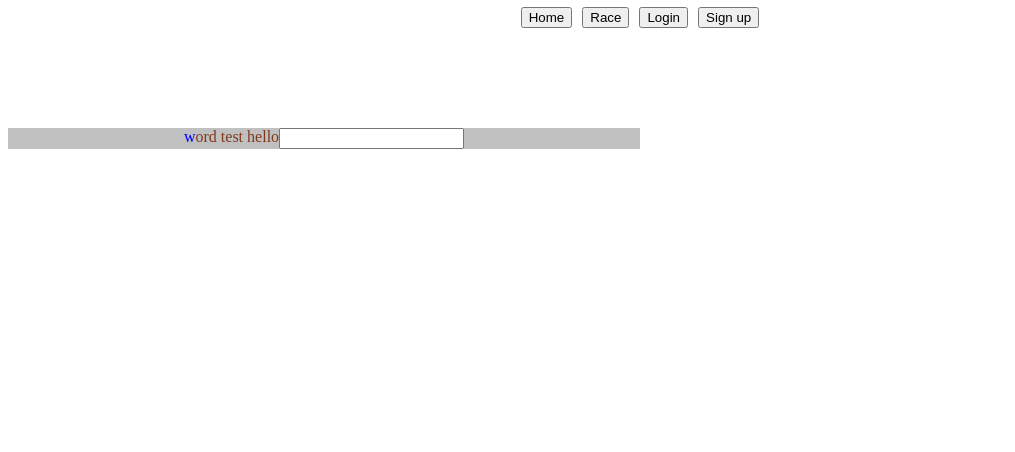
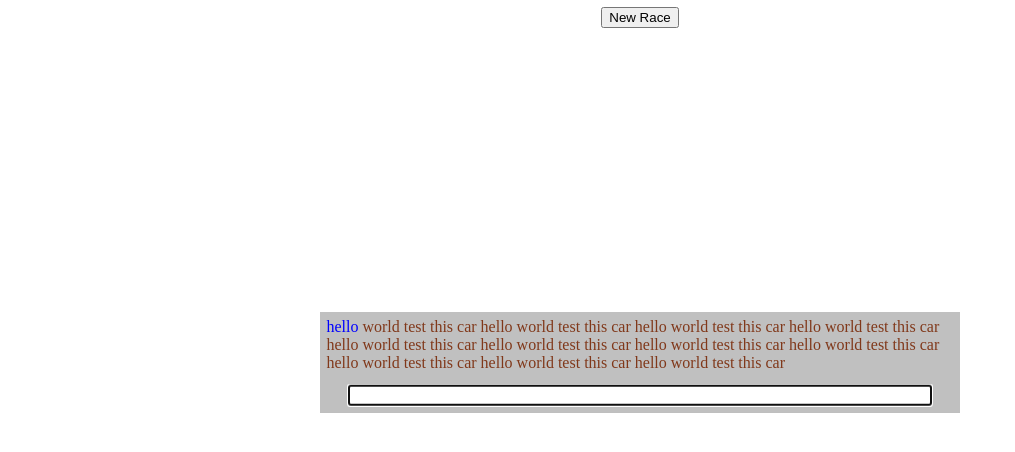
Before and after one commit to ignasrum/keebRace, a plain HTML site: page index.html in a window 1280 px wide. Shown: the part 38-490 px from the top of the page, without its empty margins (0-1015 px from the left). Drawn offline with Linux system fonts and the light colour scheme.

Commit message:
Somewhat improved, still needs work

```diff
--- a/index.html
+++ b/index.html
@@ -9,10 +9,7 @@
     <body>
         <h2 id="title">keebRace</h2>
         <nav id="nav_bar">
-            <button class="nav_button">Home</button>
-            <button class="nav_button">Race</button>
-            <button class="nav_button">Login</button>
-            <button class="nav_button">Sign up</button>
+            <button class="nav_button id="button_new_race"">New Race</button>
         </nav>
         <div id="display_area">
             <div id="word_display"></div>
--- a/race.js
+++ b/race.js
@@ -1,59 +1,99 @@
-let words = ['word', 'test', 'hello']
+let text = 'Hello World This is ME testing'
+let text1 = 'hello world test this car'
+let text2 = 'hello world test this car hello world test this car hello world test this car hello world test this car hello world test this car hello world test this car hello world test this car hello world test this car hello world test this car hello world test this car hello world test this car'
+let wordDisplay = document.getElementById('word_display')
 let wordInput = document.getElementById('word_input')
-let text = null
-let current = null
+let currWord = null
 
 
-function onInput() {
-    current.classList.add('highlight')
-    wordInput.addEventListener('keyup', ({key}) => {
+function removeChildren(parent) {
+    while(parent.firstChild) {
+        parent.firstChild.remove()
+    }
+}
+
+        /*
         if(key === 'Enter') {
             console.log(wordInput.value)
-        }
-        else if(key === current.innerHTML) {
+        } else if(key === current.innerHTML) {
             if(key === ' ') wordInput.value = ''
             current.className = ''
             current.classList.add('correct')
             current = current.nextSibling
             current.classList.add('highlight')
-        }
-        else if(key === 'Backspace') {
+        } else if(key === 'Backspace') {
             current.className = ''
             current = current.previousSibling
             current.className = ''
             current.classList.add('highlight')
-        }
-        else if(key !== current.innerHTML) {
+        } else if(key !== current.innerHTML) {
             current.className = ''
             current.classList.add('wrong')
             current = current.nextSibling
             current.classList.add('highlight')
         }
+        */
+
+function jumpToNextWord(correct) {
+    wordInput.value = ''
+    if(!currWord) return
+    currWord.className = ''
+    if(correct) currWord.className = 'correct'
+    else currWord.className = 'wrong'
+    if(!currWord.nextSibling) return
+    currWord = currWord.nextSibling
+    currWord.className = 'highlight'
+}
+
+function jumpToPreviousWord() {
+    wordInput.value = ''
+    if(!currWord) return
+    if(!currWord.previousSibling) return
+    if(currWord.previousSibling.className == 'correct') return
+    if(currWord.className == 'wrong') {
+        currWord.className = 'highlight'
+    } else {
+        currWord.className = ''
+        currWord = currWord.previousSibling
+        currWord.className = 'highlight'
+    }
+}
+
+function onWordInputChange(e) {
+    if(e.key.length == 1) {
+        if(e.key == ' ') {
+            jumpToNextWord(false)
+        } else {
+            console.log('typed a character')
+            word1 = wordInput.value + e.key
+            word2 = currWord.innerHTML.slice(0, word1.length)
+            currWord.className = word1 === word2 ? 'highlight' : 'wrong'
+            console.log(word1)
+            console.log(word2)
+        }
+    } else if(e.key == 'Backspace') {
+        //jumpToPreviousWord()
+    }
+}
+
+function displayText(text) {
+    removeChildren(wordDisplay)
+    let words = text.split(' ')
+    words.forEach(word => {
+        let span = document.createElement('span')
+        span.innerHTML = word + '\u00A0'
+        wordDisplay.appendChild(span)
     })
 }
 
-function displayWords(words) {
-    let wordDisplay = document.getElementById('word_display')
-    let div = document.createElement('div')
-    words.forEach(word => {
-        for(let letter of word) {
-            let span = document.createElement('span')
-            span.innerHTML = letter
-            div.appendChild(span)
-        }
-        let span = document.createElement('span')
-        span.innerHTML = ' '
-        div.appendChild(span)
-    })
-    wordDisplay.appendChild(div)
-    text = div
-}
-
 function init() {
-    wordInput.value = ' '
-    displayWords(words)
-    current = text.firstChild
-    onInput()
+    wordInput.value = ''
+    displayText(text2)
+    //displayText(text1)
+    currWord = wordDisplay.firstChild
+    currWord.classList.add('highlight')
+    wordInput.onkeydown = onWordInputChange
+    wordInput.focus()
 }
 
 init()
--- a/styles.css
+++ b/styles.css
@@ -1,6 +1,6 @@
 .word {
     display: flex;
-    flex-direction: row;
+    /*flex-direction: row;*/
 }
 
 #title {
@@ -8,20 +8,31 @@
     text-align: center;
 }
 
-#word_display {
-    color: #80381a;
+#display_area {
+    background: #c0c0c0;
+    display: flex;
+    width: 50%;
+    justify-content: center;
+    align-items: center;
+    flex-direction: column;
+    position: fixed;
+    top: 50%;
+    left: 50%;
+    margin-right: -50%;
+    transform: translate(-50%, -50%);
 }
 
-#display_area {
-    background: #c0c0c0;
-    width: 50%;
+#word_display {
     display: flex;
-    justify-content: center;
+    flex-direction: row;
+    flex-wrap: wrap;
+    color: #80381a;
+    margin: 1% 1% 1% 1%;
 }
 
 #word_input {
-    display: flex;
-    justify-content: center;
+    width: 90%;
+    margin: 1% 1% 1% 1%;
 }
 
 #nav_bar {
```
